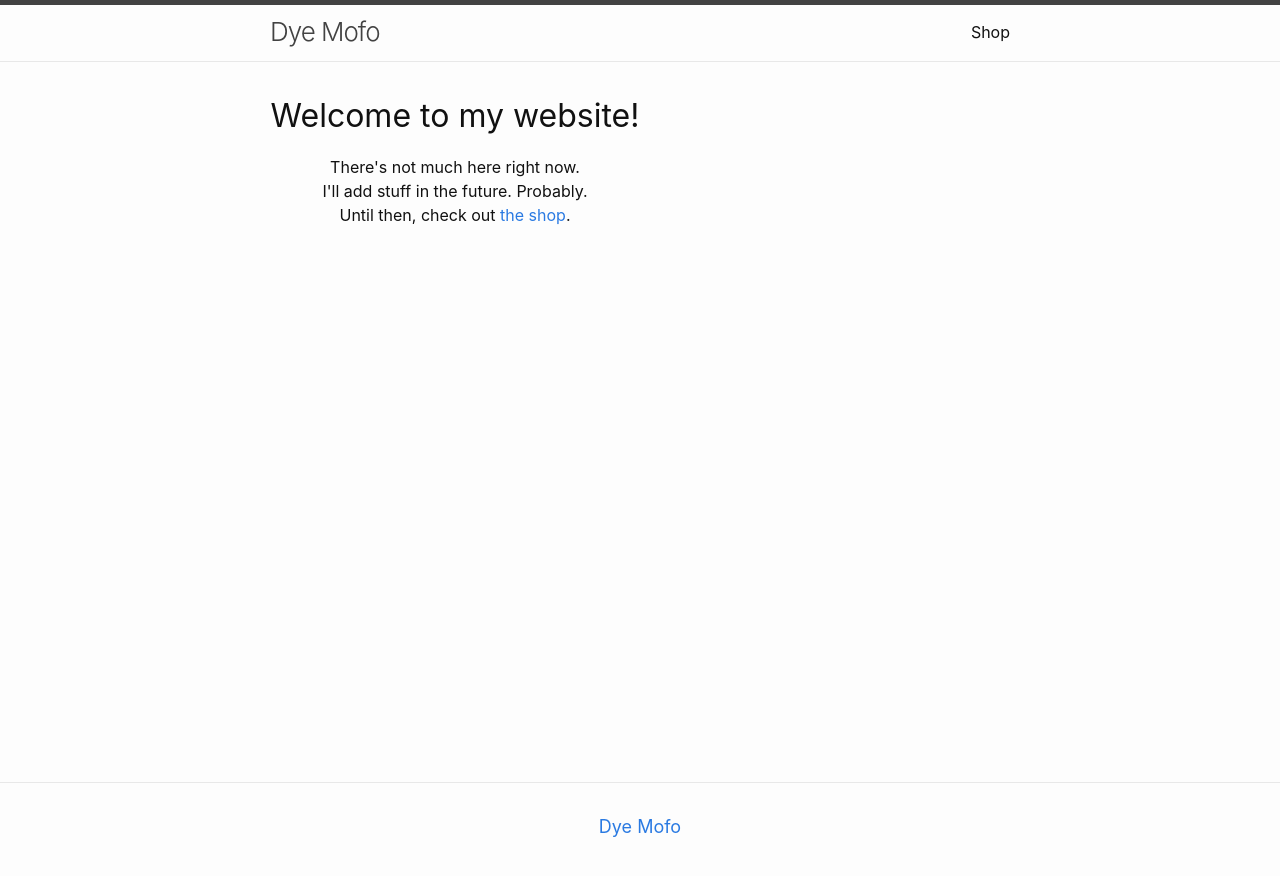
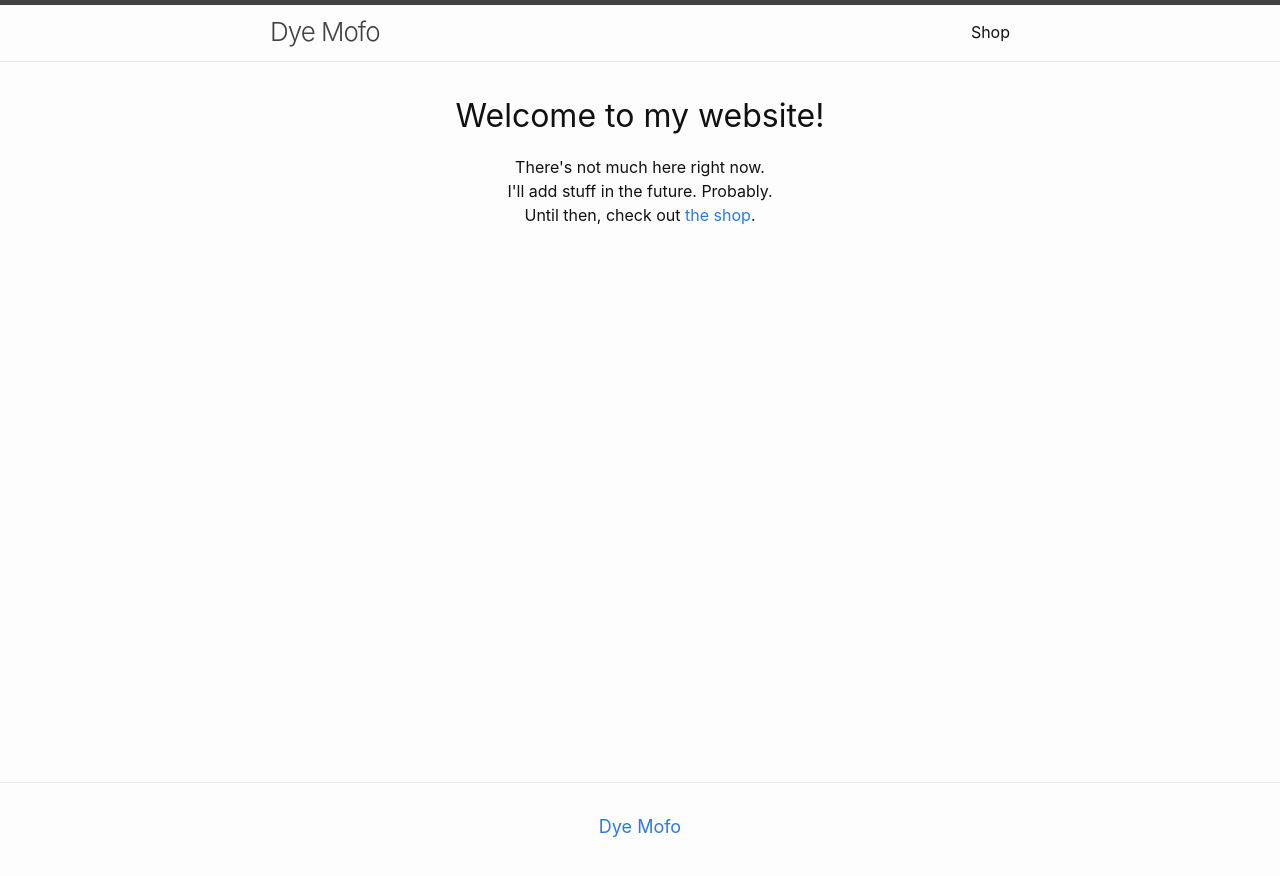
Before and after one commit to dslatten/dyemofo, a Jekyll site: the page built from index.markdown, in a window 1280 px wide. Shown: the top 876 px of the page. Built offline with Jekyll 4.4.1, drawn with Linux system fonts in a browser that asks for light colours.

Commit message:
Update index.markdown

```diff
--- a/index.markdown
+++ b/index.markdown
@@ -7,7 +7,7 @@ title:  "Home"
 ---
 
 
-<div style="text-align: center; width: 50%;">
+<div style="text-align: center;">
 	<h1>Welcome to my website!</h1>
 	<p>
 		There's not much here right now. <br>
```
